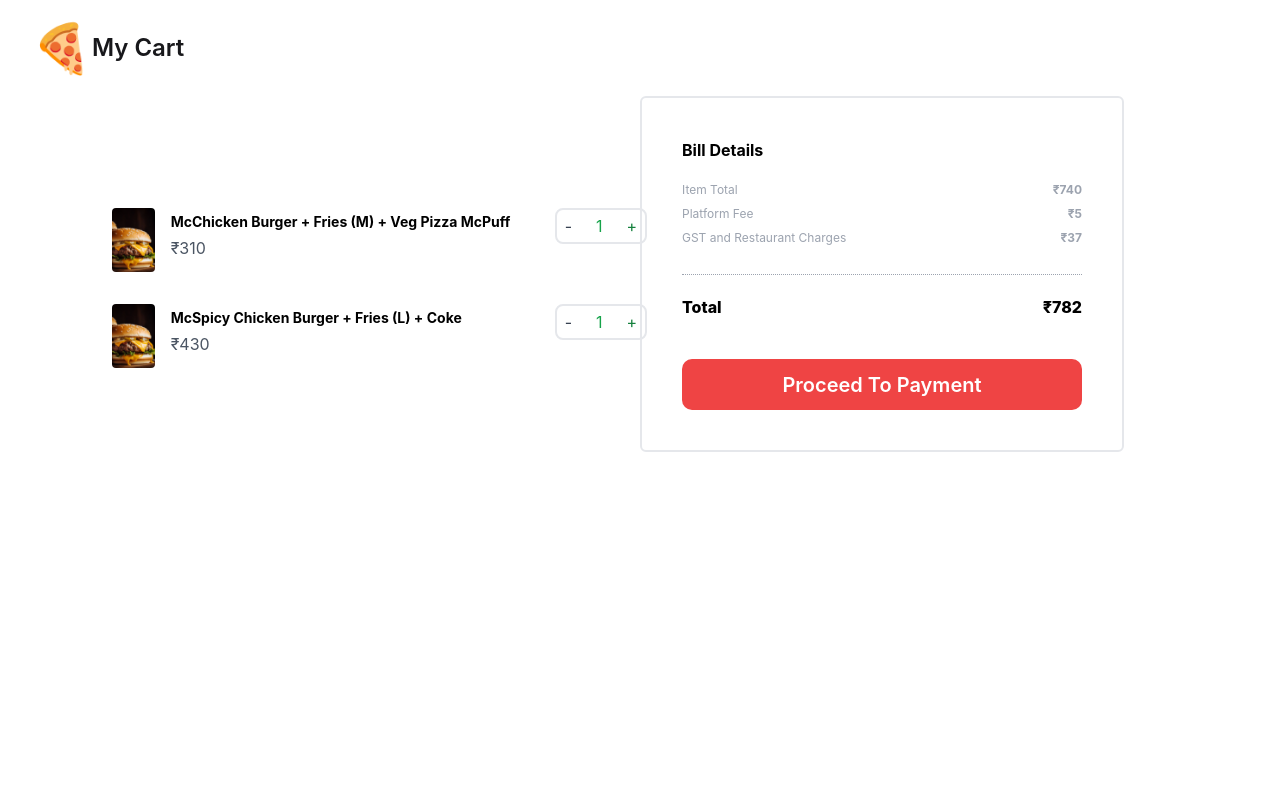
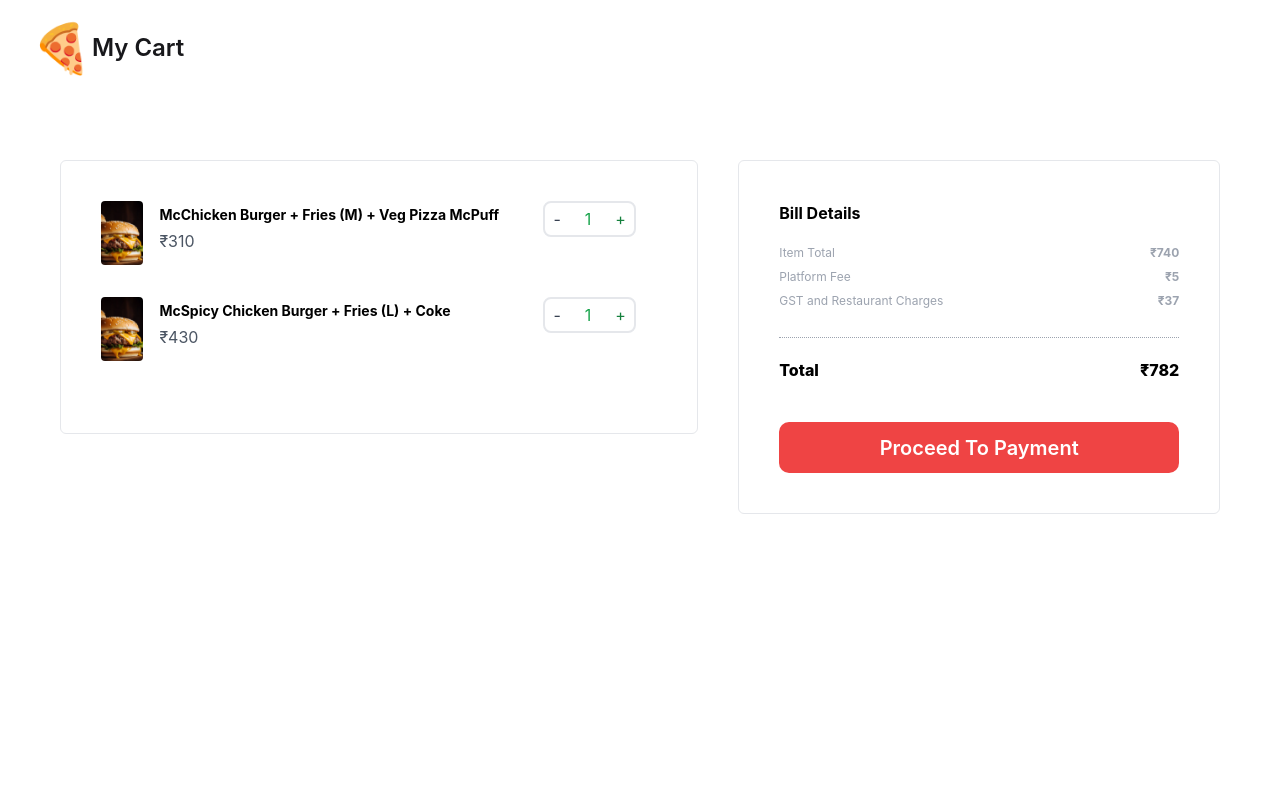
Before and after one commit to ansmi-keyvalue/Dine-In-Time, a React (Create React App) app: page /cart in a window 1280 px wide. Shown: the top 800 px of the page. Built offline with nearby package versions, Linux system fonts and the light colour scheme.

Commit message:
feat: added borders to cards

```diff
--- a/src/pages/Cart.tsx
+++ b/src/pages/Cart.tsx
@@ -49,8 +49,8 @@ export default function Cart() {
   return (
     <main className='flex-1'>
       <Header title='My Cart' />
-      <div className='min-h-screen md:flex md:flex-row md:w-full'>
-        <div className='p-5 md:p-28 md:w-1/2'>
+      <div className='min-h-screen md:flex md:flex-row md:w-full md:justify-center md:my-16'>
+        <div className='border rounded-md h-fit w-fit md:py-10 md:mr-10 p-10'>
           {items?.map((item, index) => (
             <div key={item.name + index} className='flex flex-row mb-3 md:w-5/12 md:mb-8'>
               <img loading='lazy' src={Burger} className='w-16 h-16 rounded-[4px]' alt='Food' />
@@ -70,7 +70,7 @@ export default function Cart() {
             </div>
           ))}
         </div>
-        <div className='border-2 border-gray-200 rounded-md h-fit w-fit md:pb-10'>
+        <div className='border-1 border rounded-md h-fit w-fit  md:pb-10'>
           <div className='p-10 md:flex md:flex-col md:justify-center'>
             <div className='font-bold mb-5'>Bill Details</div>
             <div className='flex flex-row justify-between mb-2 md:w-[400px]'>
```
